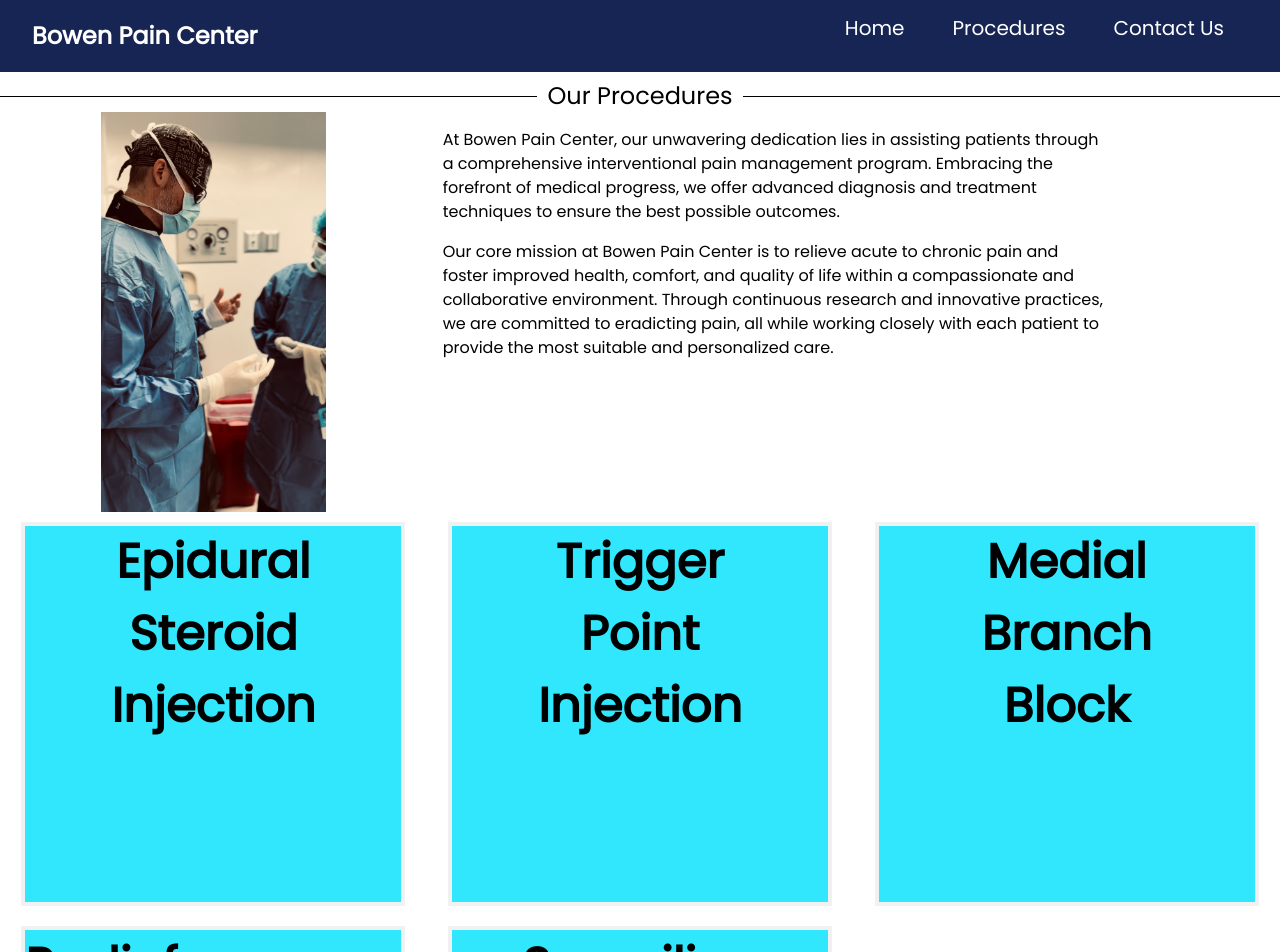
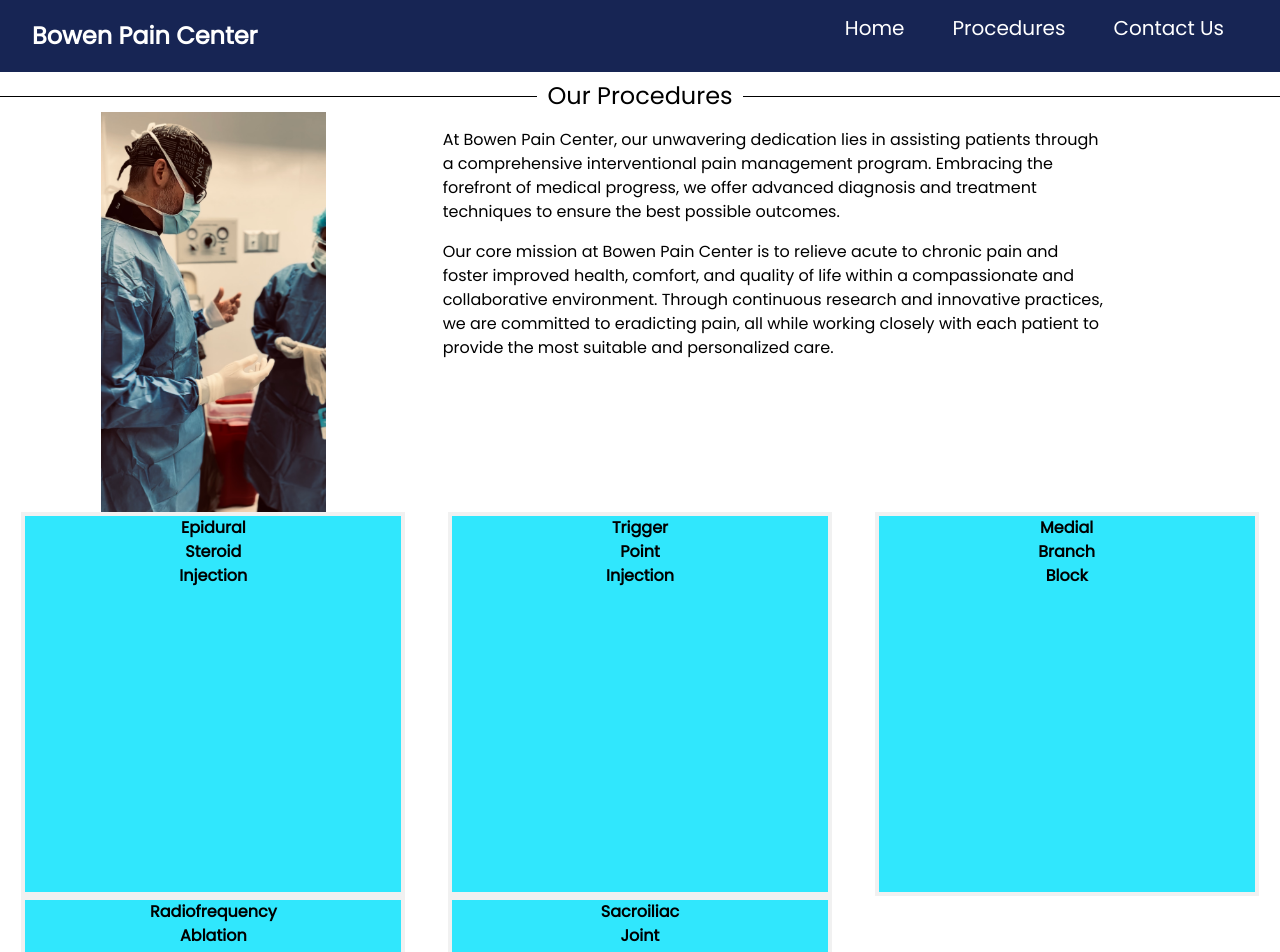
Before and after one commit to federicodez/bpc, a Next.js app: page /procedures in a window 1280 px wide. Shown: the top 952 px of the page. Built offline with nearby package versions, Linux system fonts and the light colour scheme; no server answers.

Commit message:
removed font em from card

```diff
--- a/src/app/globals.css
+++ b/src/app/globals.css
@@ -3,10 +3,6 @@
 @tailwind utilities;
 
 /************Images***************/
-/* .operation { */
-/*   width: 100%; */
-/*   height: 800px; */
-/* } */
 .profile-image {
   width: 100%;
   height: 400px;
@@ -43,8 +39,6 @@ footer {
 
 /************card transformation************/
 .card {
-  background-color: transparent;
-  margin: 10px 0;
   transition: ease all 2.3s;
   border: 4px solid #f1f1f1;
   perspective: 1000px;
@@ -67,7 +61,6 @@ footer {
 }
 .card-front {
   font-weight: 600;
-  font-size: 3em;
   background-color: #30e7fd;
   color: black;
 }
```
